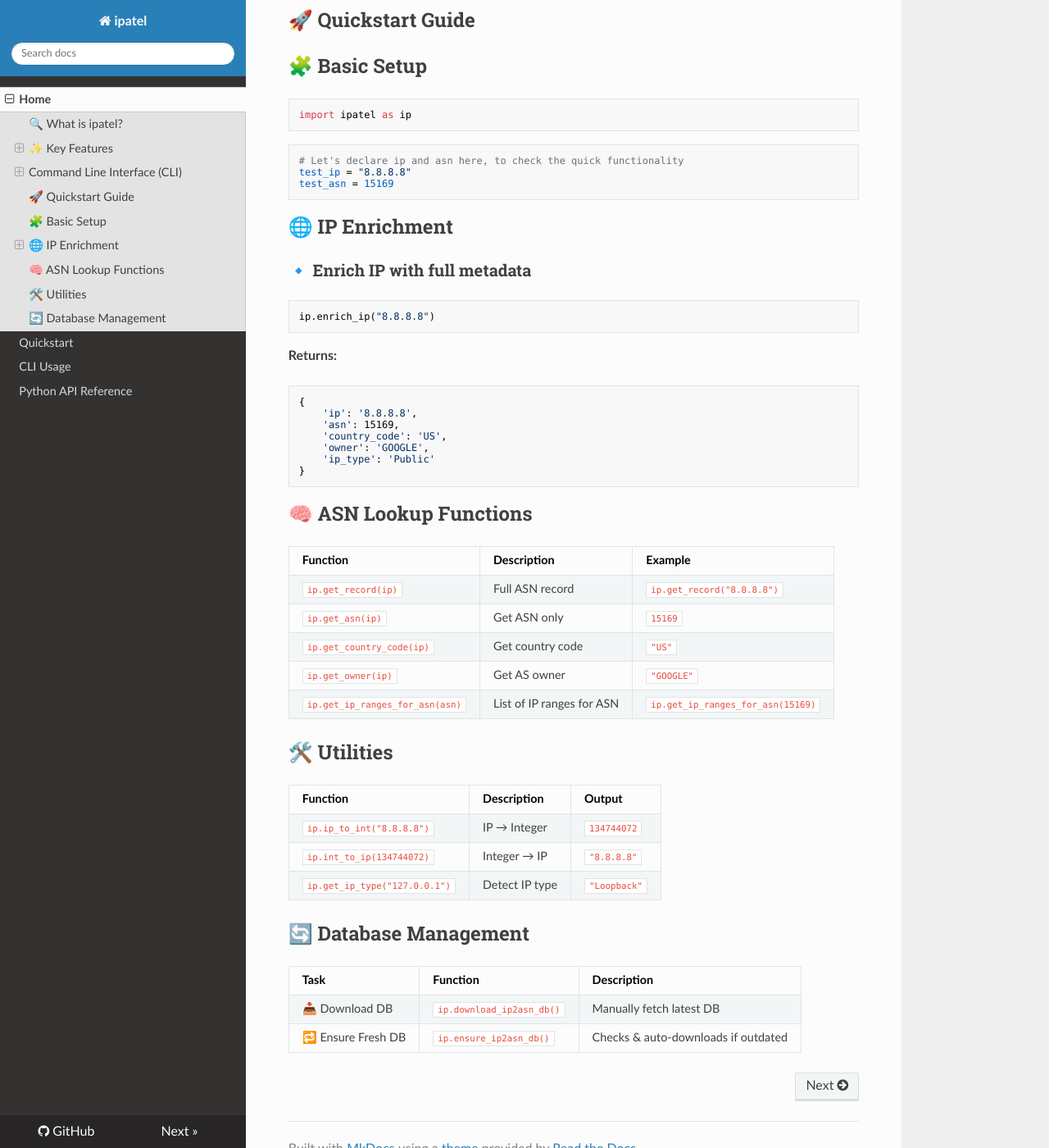
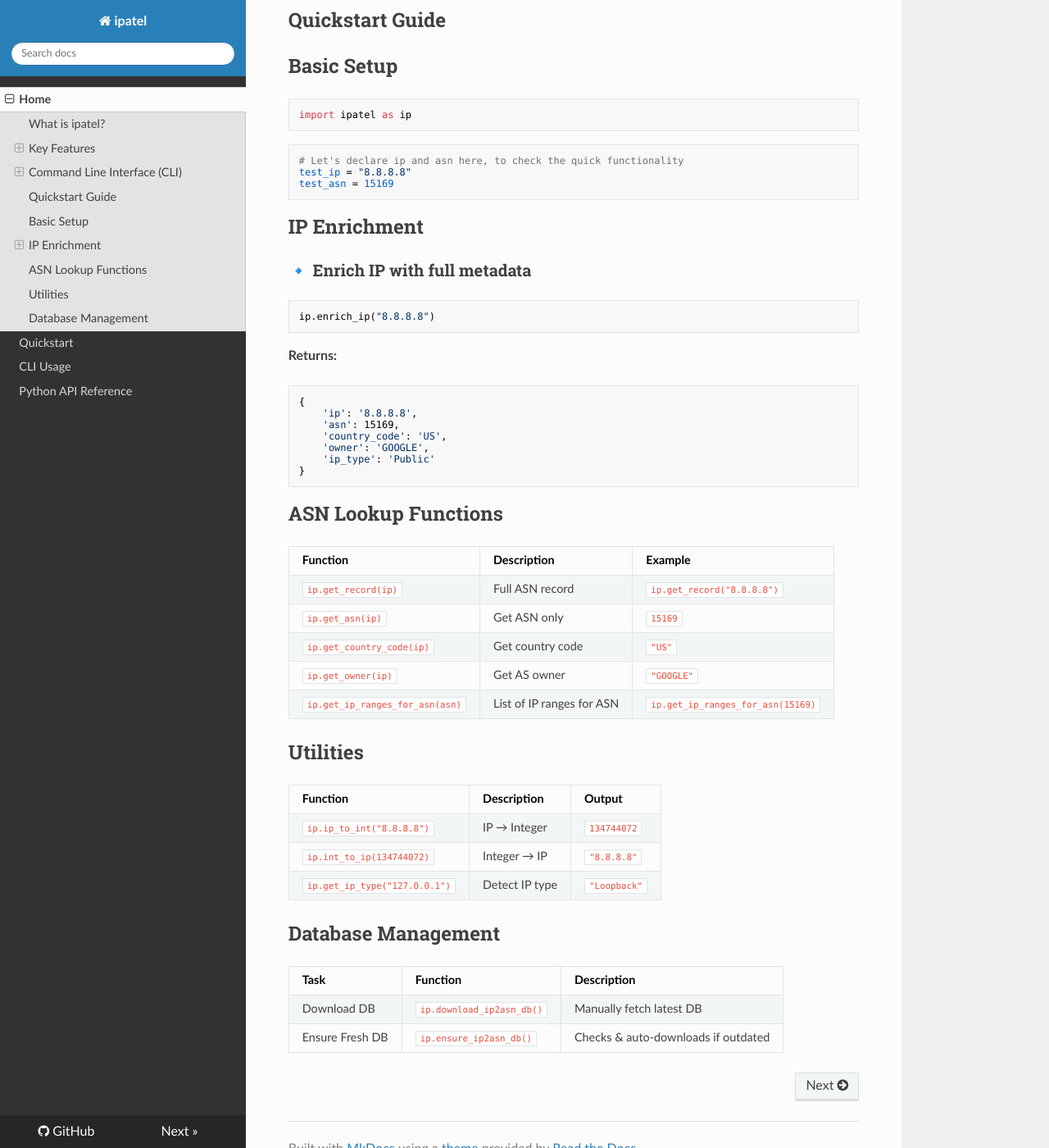
Before and after one commit to Chethanpatel/ipatel, an MkDocs documentation site: the page built from docs/index.md, in a window 1280 px wide and 1400 px high, scrolled down 1252 px. Shown: the whole window at 82% size. Built offline with MkDocs 1.6.1, drawn with Linux system fonts in a browser that asks for light colours; nearby versions of some CDN libraries; some of the changed text lies outside the part shown.

Commit message:
Revise documentation

````diff
--- a/docs/index.md
+++ b/docs/index.md
@@ -45,9 +45,9 @@ ipatel [-i IP_ADDRESS] [-a ASN] [--update-db] [--version] [-h]
 | `-h`, `--help` | Show usage and help message.        |
 
 
-## 🚀 Quickstart Guide
+## Quickstart Guide
 
-## 🧩 Basic Setup
+## Basic Setup
 
 ```python
 import ipatel as ip
@@ -59,7 +59,7 @@ test_ip = "8.8.8.8"
 test_asn = 15169
 ```
 
-## 🌐 IP Enrichment
+## IP Enrichment
 
 ### 🔹 Enrich IP with full metadata
 
@@ -79,7 +79,7 @@ ip.enrich_ip("8.8.8.8")
 }
 ```
 
-## 🧠 ASN Lookup Functions
+## ASN Lookup Functions
 
 | Function                        | Description               | Example                           |
 | ------------------------------- | ------------------------- | --------------------------------- |
@@ -91,7 +91,7 @@ ip.enrich_ip("8.8.8.8")
 
 
 
-## 🛠️ Utilities
+## Utilities
 
 | Function                      | Description    | Output       |
 | ----------------------------- | -------------- | ------------ |
@@ -100,9 +100,9 @@ ip.enrich_ip("8.8.8.8")
 | `ip.get_ip_type("127.0.0.1")` | Detect IP type | `"Loopback"` |
 
 
-## 🔄 Database Management
+## Database Management
 
 | Task               | Function                  | Description                         |
 | ------------------ | ------------------------- | ----------------------------------- |
-| 📥 Download DB     | `ip.download_ip2asn_db()` | Manually fetch latest DB            |
-| 🔁 Ensure Fresh DB | `ip.ensure_ip2asn_db()`   | Checks & auto-downloads if outdated |
+|  Download DB     | `ip.download_ip2asn_db()` | Manually fetch latest DB            |
+|  Ensure Fresh DB | `ip.ensure_ip2asn_db()`   | Checks & auto-downloads if outdated |
--- a/pyproject.toml
+++ b/pyproject.toml
@@ -1,6 +1,6 @@
 [project]
 name = "ipatel"
-version = "0.1.3"
+version = "0.1.4"
 description = "A Python IP enrichment library"
 authors = [{ name = "Chethan Patel", email = "chethanpatel100@gmail.com" }]
 readme = "README.md"
````
Also changed, not shown: other parts of docs/index.md (+4 -4 lines), README.md (+0 -3 lines), docs/quickstart.md (+3 -3 lines), site/index.html, site/quickstart/index.html, site/search/search_index.json.
